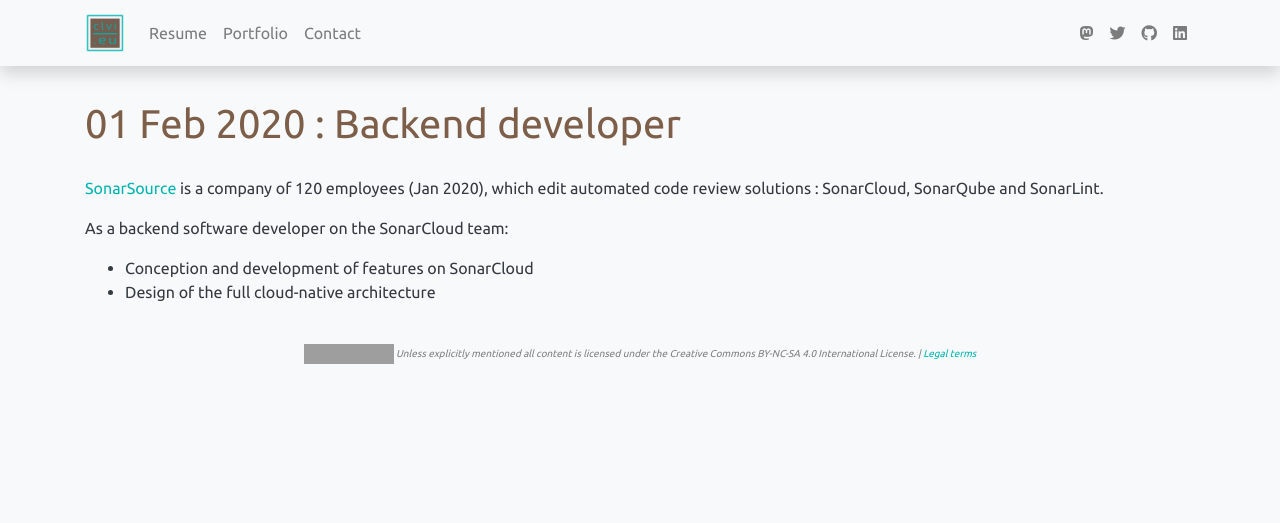
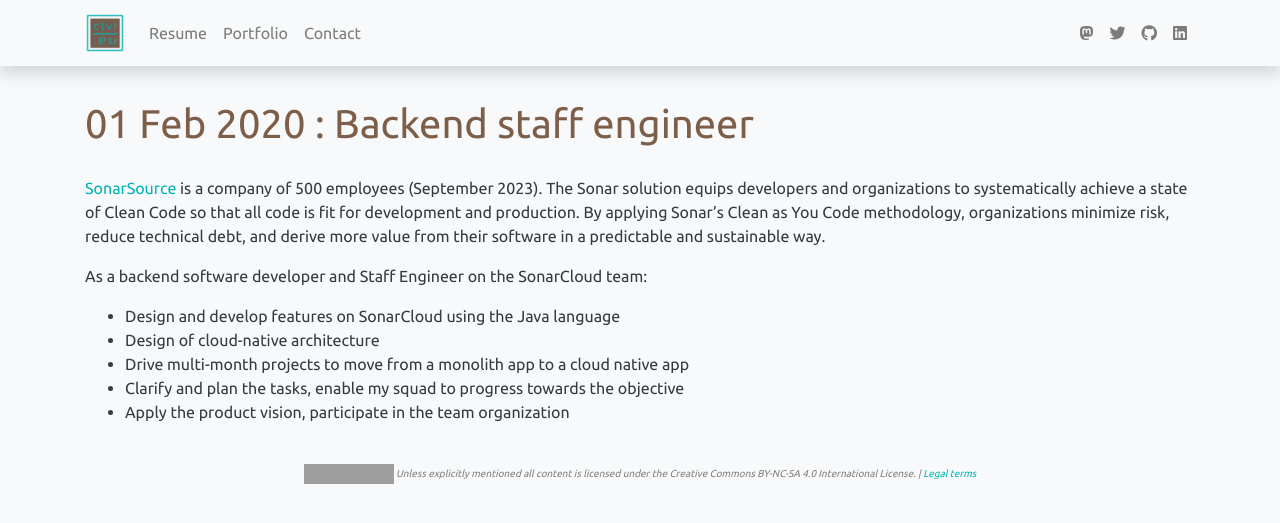
Before and after one commit to clvi/clvi.github.io, a Jekyll site: the page built from _posts/2020-02-01-sonarsource.md, in a window 1280 px wide. Shown: the top 523 px of the page. Built offline with Jekyll 4.4.1, drawn with Linux system fonts in a browser that asks for light colours; grey boxes are pictures that could not be loaded.

```diff
--- a/_posts/2020-02-01-sonarsource.md
+++ b/_posts/2020-02-01-sonarsource.md
@@ -1,5 +1,5 @@
 ---
-title: "Backend developer"
+title: "Backend staff engineer"
 category: ["experience"]
 end_date: '?'
 address: 'SonarSource, Genève, Suisse (Remote)'
@@ -9,11 +9,16 @@ skills:
   - Amazon Web Services
   - SonarCloud, SonarQube
   - GitHub
-  - ElasticSearch
+  - ElasticSearch / OpenSearch
 ---
 
-[SonarSource](https://www.sonarsource.com/) is a company of 120 employees (Jan 2020), which edit automated code review solutions : SonarCloud, SonarQube and SonarLint.
+[SonarSource](https://www.sonarsource.com/) is a company of 500 employees (September 2023).
+The Sonar solution equips developers and organizations to systematically achieve a state of Clean Code so that all code is fit for development and production.
+By applying Sonar’s Clean as You Code methodology, organizations minimize risk, reduce technical debt, and derive more value from their software in a predictable and sustainable way.
 
-As a backend software developer on the SonarCloud team:
-* Conception and development of features on SonarCloud
-* Design of the full cloud-native architecture
+As a backend software developer and Staff Engineer on the SonarCloud team:
+* Design and develop features on SonarCloud using the Java language
+* Design of cloud-native architecture
+* Drive multi-month projects to move from a monolith app to a cloud native app
+* Clarify and plan the tasks, enable my squad to progress towards the objective
+* Apply the product vision, participate in the team organization
--- a/index.html
+++ b/index.html
@@ -13,7 +13,7 @@ layout: default
             <figcaption>Photo Flora Richardet <a href="https://studiofluo.fr">https://studiofluo.fr</a> </figcaption>
         </figure>
 
-        <p>Senior Java developer and Technical Leader.</p>
+        <p>Staff Engineer, Java developer and Technical Leader.</p>
 
         <p>See my <a href="/portfolio.html">portfolio</a>, my <a href="/resume.html">resume</a> or <a
                 href="/contact.html">contact me</a>.</p>
```
Also changed, not shown: _posts/2017-04-01-v3d-java-dev.md (+3 -2 lines), resume.html (+4 -4 lines).
